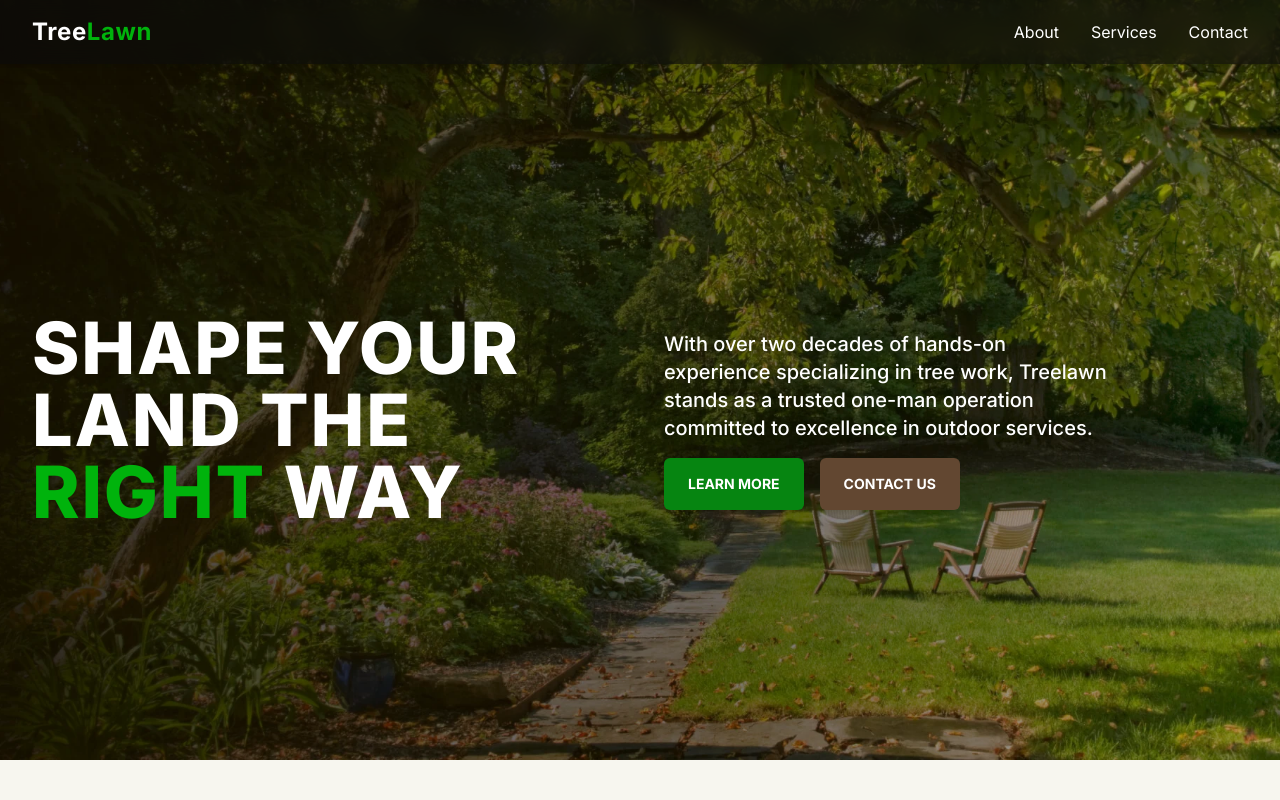
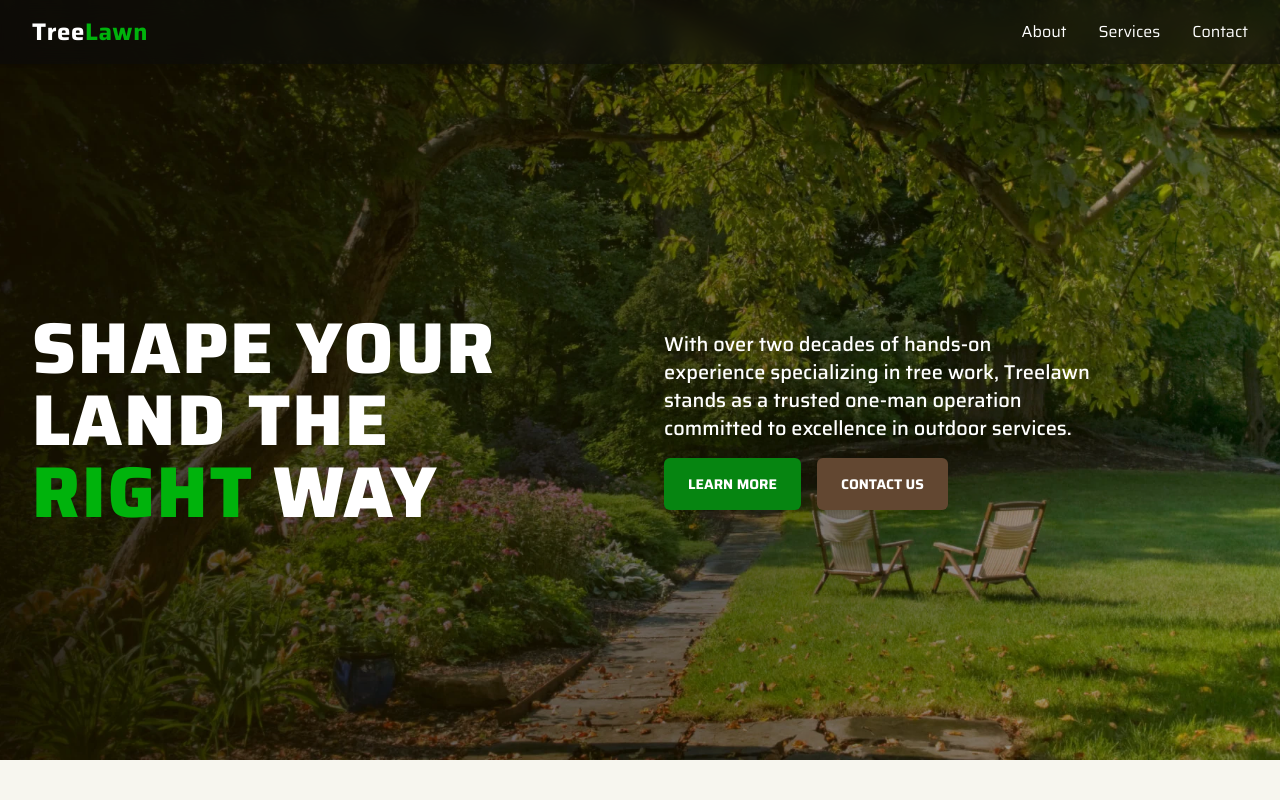
Before and after one commit to KramYengir/treelawn_v2, a Next.js app: page / in a window 1280 px wide. Shown: the top 800 px of the page. Built offline with nearby package versions, Linux system fonts and the light colour scheme.

Commit message:
change font to saira

```diff
--- a/app/layout.tsx
+++ b/app/layout.tsx
@@ -1,8 +1,16 @@
 import type { Metadata } from "next";
-import { Inter } from "next/font/google";
+import { Inter, Poppins, Saira } from "next/font/google";
 import "./globals.css";
 
 const inter = Inter({ subsets: ["latin"] });
+const poppins = Poppins({
+  subsets: ["latin"],
+  weight: ["400", "500", "600", "700", "800", "900"],
+});
+const saira = Saira({
+  subsets: ["latin"],
+  weight: ["400", "500", "600", "700", "800", "900"],
+});
 
 export const metadata: Metadata = {
   title: "TreeLawn",
@@ -17,7 +25,7 @@ export default function RootLayout({
   return (
     <html lang="en" className="h-full">
       <body
-        className={`${inter.className}  antialiased min-h-full text-mucky-900 bg-mucky-50`}
+        className={`${saira.className}  antialiased min-h-full text-mucky-900 bg-mucky-50`}
       >
         {children}
       </body>
```
